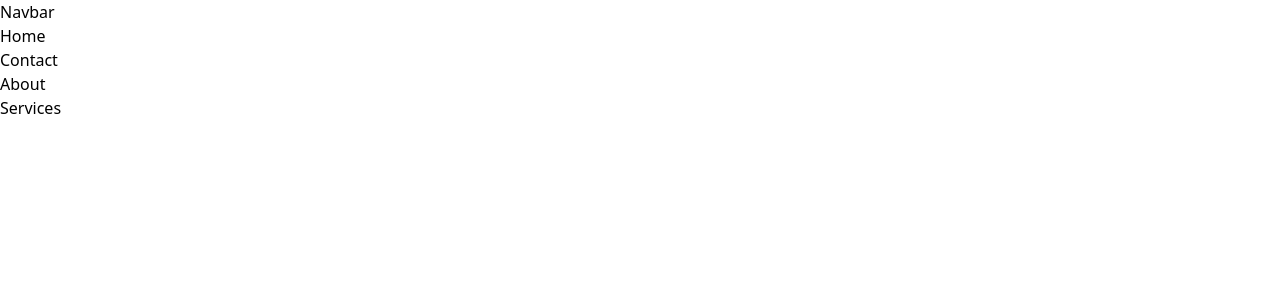
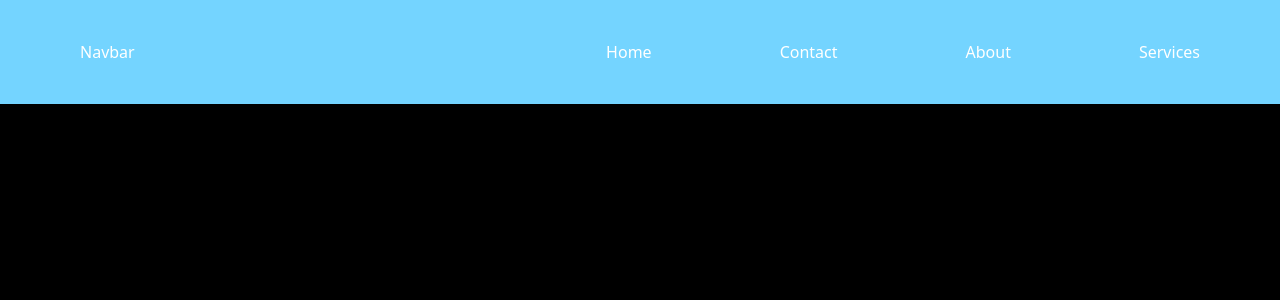
Before and after one commit to nidhi-webdev/gallery, a React (Vite) app in the folder Gallery/: page /course/1 in a window 1280 px wide. Shown: the top 300 px of the page. Built offline with nearby package versions, Linux system fonts and the light colour scheme.

Commit message:
design part

```diff
--- a/Gallery/src/App.jsx
+++ b/Gallery/src/App.jsx
@@ -2,6 +2,7 @@ import React from 'react'
 import Navbar from './components/Navbar'
 
 const App = () => {
+
   return (
     <div>
      <Navbar />
--- a/Gallery/src/components/Nav2.jsx
+++ b/Gallery/src/components/Nav2.jsx
@@ -2,7 +2,7 @@ import React from 'react'
 
 const Nav2 = () => {
   return (
-    <div>
+    <div className='flex gap-32'>
       <h4>Home </h4>
       <h4> Contact </h4>
       <h4> About </h4>
--- a/Gallery/src/components/Navbar.jsx
+++ b/Gallery/src/components/Navbar.jsx
@@ -3,7 +3,7 @@ import Nav2 from './Nav2'
 
 const Navbar = () => {
   return (
-    <div>
+    <div className='flex  bg-sky-300 justify-between px-20 py-10'>
       Navbar
       <Nav2 />
     </div>
--- a/Gallery/src/index.css
+++ b/Gallery/src/index.css
@@ -7,3 +7,8 @@ h1 {
     transform: translate(-50%, -50%);
     font-weight: 600;
 }
+
+body {
+    background-color: black;
+    color: white;
+}
```
